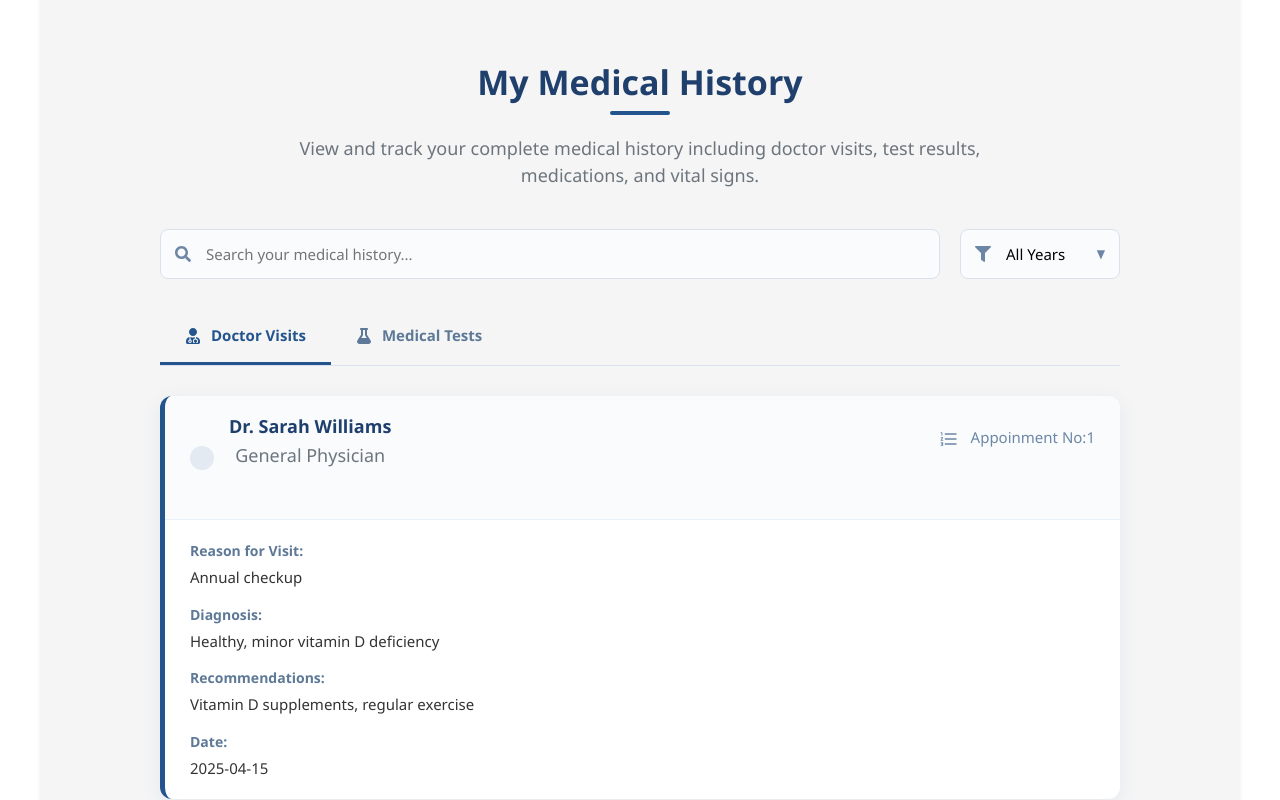
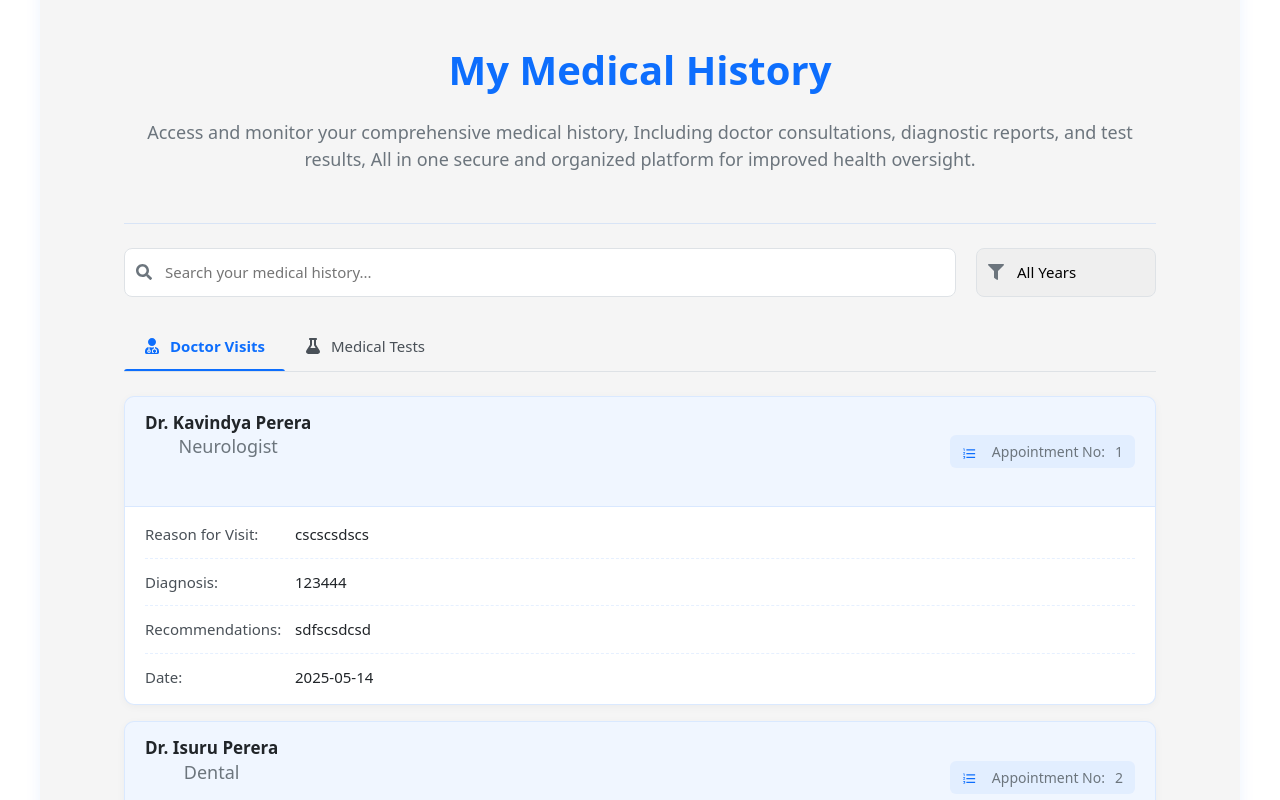
Before and after one commit to kavishka-wilagedara/healthcare-system, a React (Create React App) app in the folder frontend/: page /patient/dashboard/my-history in a window 1280 px wide. Shown: the part 140-940 px from the top of the page. Built offline with nearby package versions, Linux system fonts and the light colour scheme.

Commit message:
feature/implement Medical Records-page/patient

```diff
--- a/frontend/src/patient/Channeling.jsx
+++ b/frontend/src/patient/Channeling.jsx
@@ -49,6 +49,9 @@ function Channeling() {
       location: "Clinical Room-001",
       status: "Pending",
       phone: "+94 77 123 4567",
+      reason: "",
+      diagnosis: "",
+      recommendations: "",
     },
     {
       id: 2,
@@ -60,6 +63,9 @@ function Channeling() {
       location: "Clinical Room-001",
       status: "Confirmed",
       phone: "+94 77 123 4567",
+      reason: "",
+      diagnosis: "",
+      recommendations: "",
     },
   ];
 
--- a/frontend/src/patient/MyHistory.css
+++ b/frontend/src/patient/MyHistory.css
@@ -1,148 +1,152 @@
-/* MyHistory.css */
+.channeling-info-card {
+  width: 100%;
+  max-width: 1200px;
+  margin: 32px auto;
+  background: whitesmoke;
+  border-radius: 12px;
+  box-shadow: 0 6px 16px rgba(13, 110, 253, 0.08);
+  overflow: hidden;
+}
+
 .medical-history-container {
-  font-family: "Segoe UI", Tahoma, Geneva, Verdana, sans-serif;
-  max-width: 1000px;
-  margin: 0 auto;
-  padding: 40px 20px;
-  color: #333;
+  width: 100%;
+  padding: 24px;
 }
 
 .medical-history-header {
-  text-align: center;
-  margin-bottom: 40px;
+  margin-bottom: 24px;
+  border-bottom: 1px solid rgba(13, 110, 253, 0.12);
+  padding-bottom: 20px;
 }
 
-.medical-history-header h2 {
-  color: #1f3f6c;
-  font-size: 34px;
+.medical-history-header h1 {
+  color: #0d6efd;
   font-weight: 700;
-  margin-bottom: 12px;
-  position: relative;
-  display: inline-block;
-}
-
-.medical-history-header h2::after {
-  content: "";
-  width: 60px;
-  height: 4px;
-  background-color: #23548d;
-  position: absolute;
-  bottom: -12px;
-  left: 50%;
-  transform: translateX(-50%);
-  border-radius: 2px;
+  margin-bottom: 25px;
+  text-align: center;
 }
 
 .history-description {
-  color: #5d7997;
-  font-size: 16px;
-  max-width: 700px;
-  margin: 20px auto 0;
+  font-size: 18px;
+  color: #6c757d;
+  text-align: center;
+  margin-bottom: 30px;
 }
 
-/* Controls - Search and Filter */
+/* Search and Filter Controls */
 .history-controls {
   display: flex;
   gap: 20px;
-  margin-bottom: 30px;
+  margin-bottom: 24px;
+  flex-wrap: wrap;
 }
 
 .history-search {
-  flex-grow: 1;
+  flex: 1;
+  min-width: 240px;
   position: relative;
-}
-
-.search-icon,
-.filter-icon {
-  position: absolute;
-  left: 15px;
-  top: 50%;
-  transform: translateY(-50%);
-  color: #6c87a5;
 }
 
 .history-search input {
   width: 100%;
-  padding: 13px 15px 13px 45px;
+  padding: 12px 12px 12px 40px;
+  border: 1px solid #dee2e6;
   border-radius: 8px;
-  border: 1px solid #d9e2ec;
-  background-color: #f9fbfd;
   font-size: 15px;
   transition: all 0.2s ease;
 }
 
 .history-search input:focus {
   outline: none;
-  border-color: #23548d;
-  box-shadow: 0 0 0 2px rgba(35, 84, 141, 0.1);
+  border-color: #0d6efd;
+  box-shadow: 0 0 0 3px rgba(13, 110, 253, 0.25);
+}
+
+.history-search .search-icon {
+  position: absolute;
+  left: 12px;
+  top: 50%;
+  transform: translateY(-50%);
+  color: #6c757d;
+  font-size: 16px;
 }
 
 .history-filter {
+  width: 180px;
   position: relative;
-  min-width: 160px;
 }
 
 .history-filter select {
   width: 100%;
-  padding: 13px 15px 13px 45px;
+  padding: 12px 12px 12px 40px;
+  border: 1px solid #dee2e6;
   border-radius: 8px;
-  border: 1px solid #d9e2ec;
-  background-color: #f9fbfd;
   font-size: 15px;
   appearance: none;
+  background-repeat: no-repeat;
+  background-position: calc(100% - 12px) center;
   cursor: pointer;
-  transition: all 0.2s ease;
+  transition: all 0.3s ease;
 }
 
 .history-filter select:focus {
   outline: none;
-  border-color: #23548d;
-  box-shadow: 0 0 0 2px rgba(35, 84, 141, 0.1);
+  border-color: #0d6efd;
+  box-shadow: 0 0 0 3px rgba(13, 110, 253, 0.25);
 }
 
-.history-filter::after {
-  content: "▼";
+.history-filter .filter-icon {
   position: absolute;
-  right: 15px;
+  left: 12px;
   top: 50%;
   transform: translateY(-50%);
-  color: #6c87a5;
-  font-size: 12px;
-  pointer-events: none;
+  color: #6c757d;
+  font-size: 16px;
 }
 
-/* Tabs Navigation */
+/* Navigation Tabs */
 .history-tabs {
   display: flex;
-  border-bottom: 1px solid #d9e2ec;
-  margin-bottom: 30px;
+  border-bottom: 1px solid #dee2e6;
+  margin-bottom: 24px;
   overflow-x: auto;
-  scrollbar-width: thin;
+  -webkit-overflow-scrolling: touch;
 }
 
 .history-tab {
-  padding: 15px 25px;
-  font-size: 15px;
-  font-weight: 600;
-  color: #5d7997;
-  background: transparent;
-  border: none;
-  border-bottom: 3px solid transparent;
   display: flex;
   align-items: center;
+  padding: 14px 20px;
+  border: none;
+  background: transparent;
+  font-size: 15px;
+  font-weight: 500;
+  color: #495057;
+  position: relative;
   cursor: pointer;
+  white-space: nowrap;
   transition: all 0.2s ease;
-  white-space: nowrap;
 }
 
 .history-tab:hover {
-  color: #23548d;
-  background-color: rgba(35, 84, 141, 0.04);
+  color: #0d6efd;
+  background-color: rgba(13, 110, 253, 0.04);
 }
 
 .history-tab.active {
-  color: #23548d;
-  border-bottom-color: #23548d;
+  color: #0d6efd;
+  font-weight: 600;
+}
+
+.history-tab.active::after {
+  content: "";
+  position: absolute;
+  bottom: -1px;
+  left: 0;
+  right: 0;
+  height: 3px;
+  background-color: #0d6efd;
+  border-radius: 3px 3px 0 0;
 }
 
 .tab-icon {
@@ -150,232 +154,167 @@
   font-size: 16px;
 }
 
-/* History Content */
+/* History Items */
 .history-content {
-  min-height: 400px;
+  min-height: 300px;
 }
 
 .history-items-container {
   display: flex;
   flex-direction: column;
-  gap: 25px;
+  gap: 16px;
 }
 
 .history-card {
-  background: #ffffff;
-  border-radius: 12px;
-  box-shadow: 0 5px 20px rgba(35, 84, 141, 0.08);
+  background-color: #ffffff;
+  border: 1px solid rgba(13, 110, 253, 0.15);
+  border-radius: 10px;
   overflow: hidden;
-  transition: transform 0.3s ease, box-shadow 0.3s ease;
-  border-left: 5px solid #23548d;
+  transition: all 0.3xs ease;
+  box-shadow: 0 2px 8px rgba(0, 0, 0, 0.04);
 }
 
 .history-card:hover {
-  transform: translateY(-3px);
-  box-shadow: 0 8px 25px rgba(35, 84, 141, 0.12);
+  box-shadow: 0 5px 15px rgba(13, 110, 253, 0.12);
+  transform: translateY(-2px);
 }
 
 .history-card-header {
   display: flex;
   justify-content: space-between;
-  align-items: flex-start;
-  padding: 20px 25px;
-  background-color: #f9fbfd;
-  border-bottom: 1px solid #e8f0fb;
+  align-items: center;
+  padding: 16px 20px;
+  background-color: rgba(13, 110, 253, 0.06);
+  border-bottom: 1px solid rgba(13, 110, 253, 0.1);
 }
 
 .history-card-title {
   display: flex;
   align-items: center;
-  gap: 15px;
-}
-
-.history-icon {
-  font-size: 24px;
-  color: #23548d;
-  background-color: rgba(35, 84, 141, 0.1);
-  padding: 12px;
-  border-radius: 12px;
+  gap: 12px;
 }
 
 .history-card-title h4 {
-  margin: 0 0 5px 0;
-  font-size: 18px;
+  margin: 0;
+  font-size: 17px;
   font-weight: 600;
-  color: #1f3f6c;
+  color: #212529;
 }
 
 .history-subtitle {
-  color: #6c87a5;
   margin: 0;
   font-size: 14px;
+  color: #6c757d;
 }
 
-.appoinment-number,
-.medication-period {
+.appoinment-number {
   display: flex;
   align-items: center;
-  color: #6c87a5;
+  gap: 10px;
   font-size: 14px;
-  font-weight: 500;
+  color: #6c757d;
+  background-color: rgba(13, 110, 253, 0.06);
+  padding: 6px 12px;
+  border-radius: 6px;
+}
+
+.appoinment-number span {
+  gap: 10px;
 }
 
 .appoinment-number-icon {
-  margin-right: 12px;
-  width: 20px;
-  height: 20px;
-  justify-content: space-between;
-}
-
-.appoinment-number span {
-  margin-top: 10px;
+  color: #0d6efd;
   font-size: 15px;
+  margin-right: 15px;
 }
 
 .history-card-content {
-  padding: 20px 25px;
+  padding: 16px 20px;
 }
 
 .history-detail-item {
-  margin-bottom: 15px;
   display: flex;
-  flex-direction: column;
+  margin-bottom: 12px;
+  padding-bottom: 12px;
+  border-bottom: 1px dashed rgba(13, 110, 253, 0.1);
 }
 
 .history-detail-item:last-child {
   margin-bottom: 0;
+  padding-bottom: 0;
+  border-bottom: none;
 }
 
 .detail-label {
-  font-size: 14px;
-  font-weight: 600;
-  color: #5d7997;
-  margin-bottom: 5px;
+  flex: 0 0 150px;
+  font-weight: 500;
+  color: #495057;
+  font-size: 15px;
 }
 
 .detail-value {
+  flex: 1;
+  color: #212529;
   font-size: 15px;
-  color: #333;
 }
 
-/* Vitals specific styling */
-.vitals-grid {
-  display: grid;
-  grid-template-columns: repeat(3, 1fr);
-  gap: 20px;
-}
-
-.vital-item {
-  display: flex;
-  flex-direction: column;
-}
-
-.vital-label {
-  font-size: 14px;
-  font-weight: 600;
-  color: #5d7997;
-  margin-bottom: 5px;
-}
-
-.vital-value {
-  font-size: 16px;
+/* Result styling */
+.result-normal {
+  color: #198754;
   font-weight: 500;
-  color: #1f3f6c;
-}
-
-/* Test result colors */
-.result-normal {
-  color: #22a45d;
-  font-weight: 600;
 }
 
 .result-abnormal {
-  color: #e74c3c;
-  font-weight: 600;
+  color: #dc3545;
+  font-weight: 500;
 }
 
-/* Medication status */
-.status-indicator {
-  margin-top: 5px;
-}
-
-.active-medication,
-.completed-medication {
-  display: inline-block;
-  padding: 6px 12px;
-  border-radius: 20px;
-  font-size: 12px;
-  font-weight: 600;
-  text-transform: uppercase;
-  letter-spacing: 0.5px;
-}
-
-.active-medication {
-  background-color: #e5f7ed;
-  color: #156b39;
-}
-
-.completed-medication {
-  background-color: #edf2f7;
-  color: #4a5568;
-}
-
-/* Empty state */
+/* Empty State */
 .empty-history-state {
   text-align: center;
-  padding: 60px 20px;
-  color: #6c87a5;
+  padding: 40px 0;
+  color: #6c757d;
 }
 
 .empty-history-icon {
-  font-size: 50px;
-  color: #d9e2ec;
-  margin-bottom: 20px;
+  font-size: 48px;
+  color: rgba(13, 110, 253, 0.5);
+  margin-bottom: 16px;
 }
 
 .empty-history-state h4 {
-  font-size: 20px;
-  color: #1f3f6c;
-  margin-bottom: 10px;
+  font-size: 18px;
+  margin-bottom: 8px;
+  color: #495057;
 }
 
 .empty-history-state p {
-  color: #6c87a5;
+  font-size: 15px;
+  color: #6c757d;
 }
 
-/* Responsive Design */
+/* Responsive adjustments */
 @media (max-width: 768px) {
   .history-controls {
     flex-direction: column;
-    gap: 15px;
+    gap: 16px;
   }
 
-  .vitals-grid {
-    grid-template-columns: repeat(2, 1fr);
+  .history-filter {
+    width: 100%;
+  }
+
+  .detail-label {
+    flex: 0 0 120px;
   }
 
   .history-card-header {
     flex-direction: column;
-    gap: 15px;
+    align-items: flex-start;
+    gap: 10px;
   }
 
-  .history-date,
-  .medication-period {
+  .appoinment-number {
     align-self: flex-start;
   }
-
-  .history-tab {
-    padding: 12px 16px;
-    font-size: 14px;
-  }
-
-  .tab-icon {
-    margin-right: 6px;
-  }
 }
-
-@media (max-width: 480px) {
-  .vitals-grid {
-    grid-template-columns: 1fr;
-  }
-}
--- a/frontend/src/patient/MyHistory.jsx
+++ b/frontend/src/patient/MyHistory.jsx
@@ -18,60 +18,78 @@ function MyHistory() {
   const [searchTerm, setSearchTerm] = useState("");
   const [filterYear, setFilterYear] = useState("all");
 
-  // Sample medical history data
   const medicalHistory = [
     {
       id: 1,
-      date: "2025-04-15",
-      doctor: "Dr. Sarah Williams",
-      specialty: "General Physician",
-      reason: "Annual checkup",
-      diagnosis: "Healthy, minor vitamin D deficiency",
-      recommendations: "Vitamin D supplements, regular exercise",
+      name: "Ashan Vimod",
+      doctor: "Dr. Kavindya Perera",
+      specialty: "Neurologist",
+      date: "2025-05-14",
+      time: "2:30 PM",
+      location: "Clinical Room-001",
+      status: "Pending",
+      phone: "+94 77 123 4567",
+      reason: "cscscsdscs",
+      diagnosis: "123444",
+      recommendations: "sdfscsdcsd",
     },
     {
       id: 2,
-      date: "2025-02-10",
-      doctor: "Dr. Michael Chen",
-      specialty: "Cardiologist",
-      reason: "Chest pain investigation",
-      diagnosis: "Mild anxiety-induced chest pain",
-      recommendations: "Stress management techniques, follow-up in 3 months",
+      name: "Ashan Vimod",
+      doctor: "Dr. Isuru Perera",
+      specialty: "Dental",
+      date: "2025-05-14",
+      time: "2:30 PM",
+      location: "Clinical Room-001",
+      status: "Confirmed",
+      phone: "+94 77 123 4567",
+      reason: "nam cmasc ",
+      diagnosis: " jc nakca",
+      recommendations: "ajsjcnjasc",
     },
     {
       id: 3,
-      date: "2024-11-22",
-      doctor: "Dr. Emma Rodriguez",
-      specialty: "Dermatologist",
-      reason: "Skin rash",
-      diagnosis: "Contact dermatitis",
-      recommendations: "Apply prescribed cream twice daily, avoid allergen",
+      name: "Ashan Vimod",
+      doctor: "Dr. Isuru Perera",
+      specialty: "Dental",
+      date: "2025-05-14",
+      time: "2:30 PM",
+      location: "Clinical Room-001",
+      status: "Confirmed",
+      phone: "+94 77 123 4567",
+      reason: "ffffffffffffffff",
+      diagnosis: "hhhh",
+      recommendations: "ajcb habcasj",
     },
   ];
 
   const serviceHistory = [
     {
       id: 1,
-      date: "2025-04-15",
-      name: "Complete Blood Count",
-      result: "Normal",
-      notes: "All parameters within normal range",
+      name: "Blood Test",
+      date: "2025-05-14",
+      time: "9.00 AM",
+      roomNum: "ABC-001",
+      result: "normal",
+      notes: "ewjfuirhuh hbioj oejrgore ok",
     },
     {
       id: 2,
-      date: "2025-02-10",
-      name: "ECG",
-      requestedBy: "Dr. Michael Chen",
-      result: "Normal",
-      notes: "Regular sinus rhythm, no abnormalities detected",
+      name: "Blood Test",
+      date: "2025-05-14",
+      time: "9.00 AM",
+      roomNum: "ABC-001",
+      result: "normal",
+      notes: "d cd kdmcksdm lkmv;slv,s",
     },
     {
       id: 3,
-      date: "2025-02-10",
-      name: "Cardiac Enzyme Panel",
-      requestedBy: "Dr. Michael Chen",
-      result: "Normal",
-      notes: "Troponin, CK-MB within normal limits",
+      name: "Blood Test",
+      date: "2025-05-14",
+      time: "9.00 AM",
+      roomNum: "ABC-001",
+      result: "abnormal",
+      notes: "kdcnalkcnlkmc k klwcv  dlsnckldnv",
     },
   ];
 
@@ -79,40 +97,55 @@ function MyHistory() {
   const getAllYears = () => {
     const years = new Set();
 
-    const allHistory = [medicalHistory, serviceHistory];
-
-    allHistory.forEach((history) => {
-      Object.values(history).forEach((category) => {
-        if (!Array.isArray(category)) {
-          console.warn("Expected array but got:", category);
-          return;
-        }
-
-        category.forEach((item) => {
-          const year = new Date(item.date).getFullYear();
-          if (!NaN(year)) years.add(year);
-        });
+    // use medicalHistory and serviceHistory
+    [medicalHistory, serviceHistory].forEach((items) => {
+      items.forEach((item) => {
+        const year = new Date(item.date).getFullYear();
+        if (!isNaN(year)) years.add(year);
       });
     });
 
     return Array.from(years).sort((a, b) => b - a); // Sort descending
   };
 
-  // Filter data based on search term and year
-  const filterData = (data) => {
-    const combinedHistory = [];
+  // Filter visits data based on search term and year
+  const getFilteredVisits = () => {
+    return medicalHistory.filter((visit) => {
+      // Apply year filter
+      const visitYear = new Date(visit.date).getFullYear().toString();
+      const yearMatch = filterYear === "all" || visitYear === filterYear;
 
-    const allHistories = [medicalHistory, serviceHistory];
+      // Apply search filter with case insensitive
+      const searchLower = searchTerm.toLowerCase();
+      const searchMatch =
+        searchTerm === "" ||
+        visit.doctor.toLowerCase().includes(searchLower) ||
+        visit.specialty.toLowerCase().includes(searchLower) ||
+        visit.reason.toLowerCase().includes(searchLower) ||
+        visit.diagnosis.toLowerCase().includes(searchLower) ||
+        visit.recommendations.toLowerCase().includes(searchLower);
 
-    allHistories.forEach((history) => {
-      Object.values(history).forEach((category) => {
-        if (Array.isArray(category)) {
-          combined.push(...category);
-        }
-      });
+      return yearMatch && searchMatch;
     });
+  };
 
-    return combinedHistory;
+  // Filter tests data based on search term and year
+  const getFilteredTests = () => {
+    return serviceHistory.filter((test) => {
+      // Apply year filter
+      const testYear = new Date(test.date).getFullYear().toString();
+      const yearMatch = filterYear === "all" || testYear === filterYear;
+
+      // Apply search filter case insensitive
+      const searchLower = searchTerm.toLowerCase();
+      const searchMatch =
+        searchTerm === "" ||
+        test.name.toLowerCase().includes(searchLower) ||
+        test.result.toLowerCase().includes(searchLower) ||
+        test.notes.toLowerCase().includes(searchLower);
+
+      return yearMatch && searchMatch;
+    });
   };
 
   // Render different content based on active tab
@@ -129,17 +162,18 @@ function MyHistory() {
 
   // Render doctor visits
   const renderVisits = () => {
-    if (medicalHistory.length === 0) {
+    const filteredVisits = getFilteredVisits();
+
+    if (filteredVisits.length === 0) {
       return renderEmptyState("No doctor visits found matching your criteria");
     }
 
     return (
       <div className="history-items-container">
-        {medicalHistory.map((visit) => (
+        {filteredVisits.map((visit) => (
           <div className="history-card" key={visit.id}>
             <div className="history-card-header">
               <div className="history-card-title">
-                <FaUserMd className="history-icon" />
                 <div>
                   <h4>{visit.doctor}</h4>
                   <p className="history-subtitle">{visit.specialty}</p>
@@ -148,7 +182,7 @@ function MyHistory() {
               <div className="appoinment-number">
                 <span>
                   <MdOutlineFormatListNumbered className="appoinment-number-icon" />
-                  Appoinment No:
+                  <span>Appointment No:</span>
                 </span>
                 <span> {visit.id}</span>
               </div>
@@ -183,13 +217,15 @@ function MyHistory() {
 
   // Render medical tests
   const renderTests = () => {
-    if (serviceHistory.length === 0) {
+    const filteredTests = getFilteredTests();
+
+    if (filteredTests.length === 0) {
       return renderEmptyState("No medical tests found matching your criteria");
     }
 
     return (
       <div className="history-items-container">
-        {serviceHistory.map((test) => (
+        {filteredTests.map((test) => (
           <div className="history-card" key={test.id}>
             <div className="history-card-header">
               <div className="history-card-title">
@@ -201,6 +237,7 @@ function MyHistory() {
               <div className="appoinment-number">
                 <span>
                   <MdOutlineFormatListNumbered className="appoinment-number-icon" />
+                  <span className="appointment-title">Appoinment No:</span>
                 </span>
                 <span>{test.id}</span>
               </div>
@@ -249,10 +286,11 @@ function MyHistory() {
     <div className="channeling-info-card">
       <div className="medical-history-container">
         <div className="medical-history-header">
-          <h2>My Medical History</h2>
+          <h1>My Medical History</h1>
           <p className="history-description">
-            View and track your complete medical history including doctor
-            visits, test results, medications, and vital signs.
+            Access and monitor your comprehensive medical history, Including
+            doctor consultations, diagnostic reports, and test results, All in
+            one secure and organized platform for improved health oversight.
           </p>
         </div>
 
--- a/frontend/src/patient/Services.jsx
+++ b/frontend/src/patient/Services.jsx
@@ -40,35 +40,38 @@ const Services = () => {
     {
       id: 1,
       name: "Blood Test",
-      date: "May 3, 2025",
+      date: "2025-05-14",
       time: "9.00 AM",
       roomNum: "ABC-001",
-      instruction:
-        "Fast for 8-12 hours, drink water, and avoid certain foods/drinks.",
+      result: "",
+      notes: "",
     },
     {
       id: 2,
       name: "Urine Test",
-      date: "May 5, 2025",
+      date: "2025-05-14",
       time: "9.00 AM",
       roomNum: "ABC-002",
-      instruction: "Provide a clean catch sample in the provided container.",
+      result: "",
+      notes: "",
     },
     {
       id: 3,
       name: "X-Ray",
-      date: "May 8, 2025",
+      date: "2025-05-14",
       time: "9.00 AM",
       roomNum: "ABC-003",
-      instruction: "Wear comfortable clothes and avoid jewelry.",
+      result: "",
+      notes: "",
     },
     {
       id: 3,
       name: "X-Ray",
-      date: "May 8, 2025",
+      date: "2025-05-14",
       time: "9.00 AM",
       roomNum: "ABC-003",
-      instruction: "Wear comfortable clothes and avoid jewelry.",
+      result: "",
+      notes: "",
     },
   ];
   const [showForm, setShowForm] = useState(false);
```
